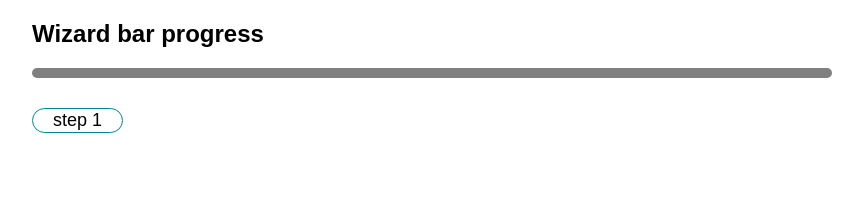
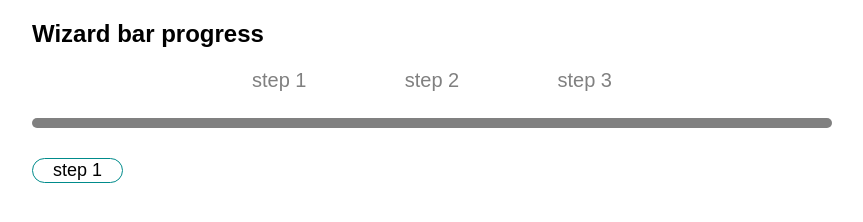
Before and after one commit to corentin-e/Test-features, a plain HTML site: page index.html in a window 1280 px wide. Shown: the whole page, without its empty margins (1-864 px from the left). Drawn offline with Linux system fonts and the light colour scheme; a web font is replaced by a local one.

Commit message:
The design of wizard is finishing not optimization of js

```diff
--- a/CSS/wizard_bar_progress.css
+++ b/CSS/wizard_bar_progress.css
@@ -24,6 +24,14 @@
     width: 0%;
     height: 10px;
     border-radius: 10px;
+}
+
+.progress-animation {
+    -webkit-transition: 3s;
+    -moz-transition: 3s;
+    -ms-transition: 3s;
+    -o-transition: 3s;
+    transition: 3s;
 }
 
 .progress.step_1 {
@@ -90,3 +98,34 @@
     box-shadow: none;
     border-radius: 20px;
 }
+
+.wizard {
+    display: flex;
+    justify-content: center;
+    width: 800px;
+    margin-bottom: 25px;
+}
+
+.steps-wizard {
+    display: flex;
+    flex-direction: row;
+    justify-content: space-between;
+    width: 400px;
+}
+
+.button-step-wizard {
+    padding-left: 20px;
+    padding-right: 20px;
+    background: transparent;
+    font-size: 20px;
+    font-family: 'Anek Devanagari', sans-serif;
+    cursor: pointer;
+    color: gray;
+    background: none;
+    border: none;
+    transition: transform .3s;
+}
+
+.button-step-wizard:hover {
+    transform: scale(1.5)
+}
--- a/JS/wizard_bar_progress.js
+++ b/JS/wizard_bar_progress.js
@@ -1,17 +1,33 @@
+const stepsWizzard = document.getElementsByClassName('button-step-wizard');
 const elem = document.getElementById('myBar');
 const buttonStep = document.getElementById('step_button');
-console.log(buttonStep.innerHTML)
-function move() {
+
+
+function stepWizard1() {
+    elem.style.width = 25 + "%";
+    buttonStep.innerHTML = 'step 2'
+}
+
+function stepWizard2() {
+    elem.style.width = 50 + "%";
+    buttonStep.innerHTML = 'step 3'
+}
+
+function stepWizard3() {
+    elem.style.width = 100 + "%";
+    buttonStep.innerHTML = 'Terminé'
+}
+
+
+function nextButton() {
     if (buttonStep.innerHTML === "step 1") {
-        elem.classList.add('step_1');
+        elem.style.width = 25 + "%";
         buttonStep.innerHTML = 'step 2'
     } else if (buttonStep.innerHTML === "step 2") {
-        elem.classList.remove('step_1');
-        elem.classList.add('step_2');
+        elem.style.width = 50 + "%";
         buttonStep.innerHTML = 'step 3'
     } else if (buttonStep.innerHTML === "step 3") {
-        elem.classList.remove('step_2');
-        elem.classList.add('step_3');
+        elem.style.width = 100 + "%";
         buttonStep.innerHTML = 'Terminé'
     }
 }
--- a/index.html
+++ b/index.html
@@ -15,13 +15,20 @@
         <!-- START Wizard bar progress -->
 
         <h2>Wizard bar progress</h2>
+        <div class="wizard">
+            <div class="steps-wizard">
+                <button class="button-step-wizard" type="button" onclick="stepWizard1()">step 1</button>
+                <button class="button-step-wizard" type="button" onclick="stepWizard2()">step 2</button>
+                <button class="button-step-wizard" type="button" onclick="stepWizard3()">step 3</button>
+            </div>
+        </div>
         <div class="bar_progress">
             <div class="bar">
-                <div class="progress" id="myBar"></div>
+                <div class="progress progress-animation" id="myBar"></div>
             </div>
         </div>
         <div class="buttons">
-            <button class="button" type="button" onclick="move()" id="step_button">step 1</button>
+            <button class="button" type="button" onclick="nextButton()" id="step_button">step 1</button>
         </div>
 
         <!-- END Wizard bar progress -->
```
